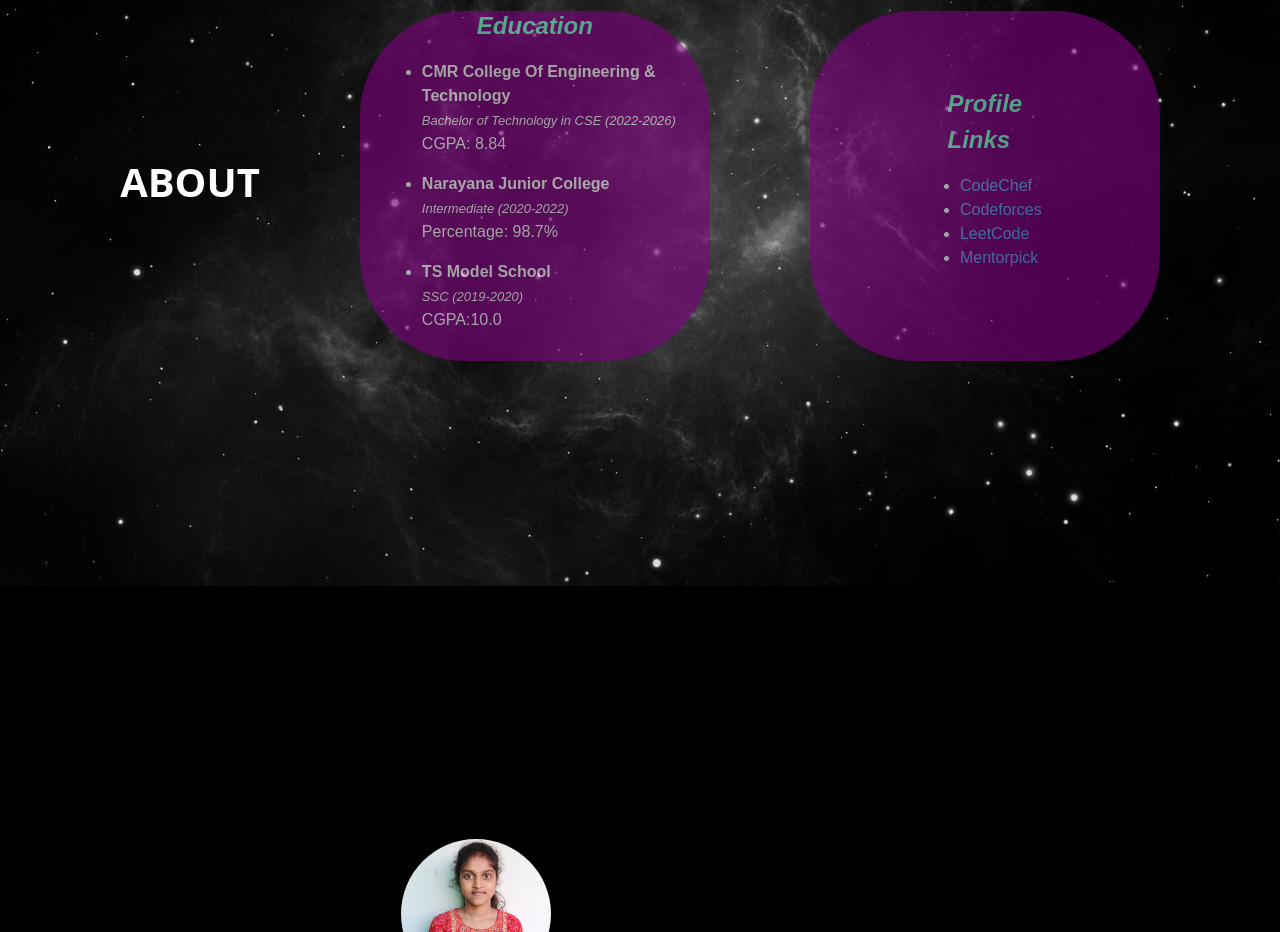
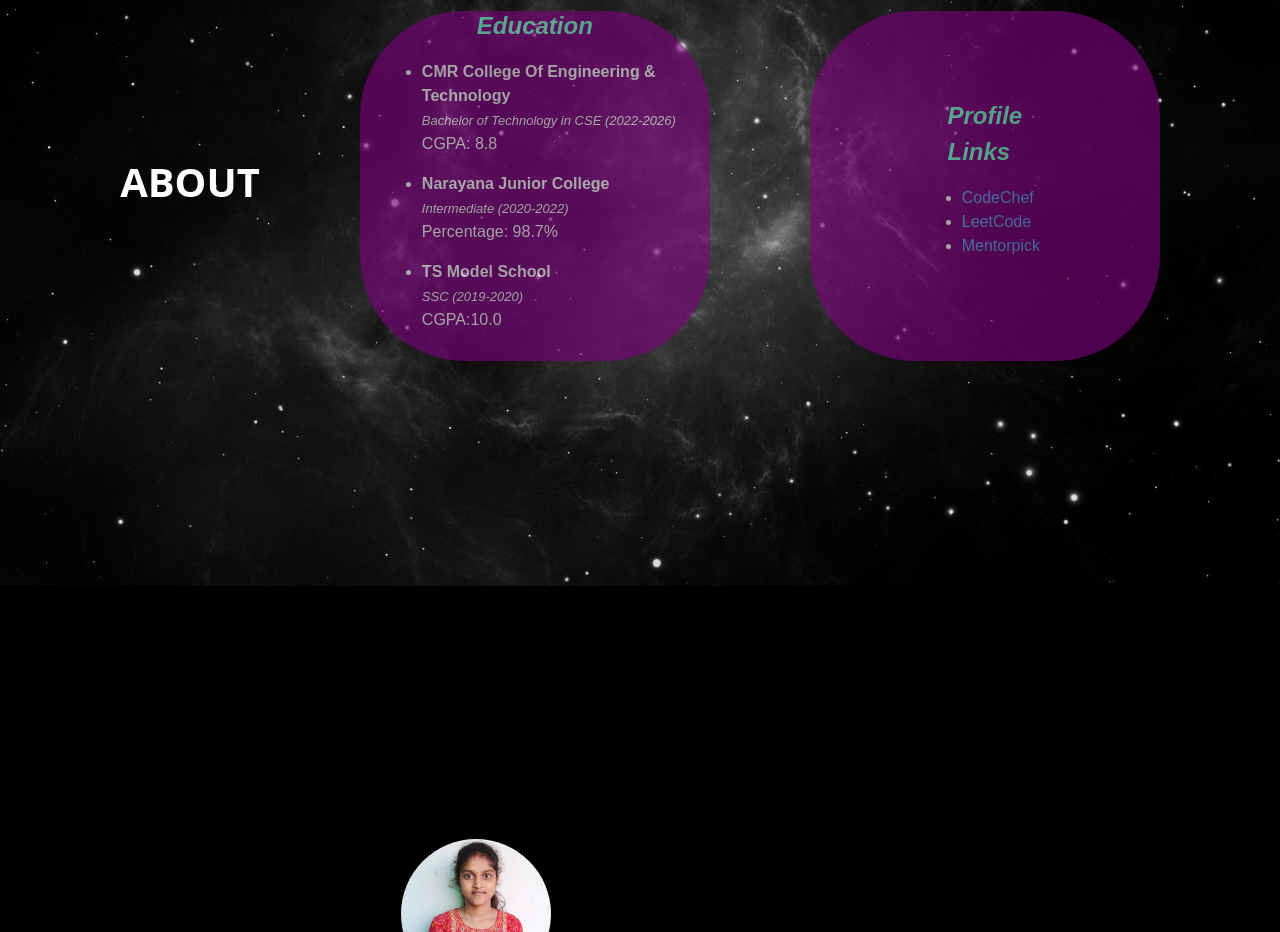
Before and after one commit to sameera776/Portfolio-website, a plain HTML site: page index.html in a window 1280 px wide. Shown: the part 2614-3546 px from the top of the page. Drawn offline with nearby package versions, Linux system fonts and the light colour scheme; a web font is replaced by a local one.

Commit message:
Update index.html

```diff
--- a/index.html
+++ b/index.html
@@ -95,7 +95,7 @@
                     <li>DSA</li>
                     <li>Oops</li>
                     <li>OS</li>
-                    <li>DBMS</li>
+                    <li>Networking</li>
                 </ul>
             </div>
         </div>
@@ -134,7 +134,7 @@
                 <li>
                     <b>CMR College Of Engineering & Technology</b><br>
                     <i style="font-size: small;">Bachelor of Technology in CSE (2022-2026)</i>
-                    <p>CGPA: 8.84</p>
+                    <p>CGPA: 8.8</p>
                 </li>
                 <li>
                     <b>Narayana Junior College</b><br>
@@ -154,9 +154,7 @@
                 <li>
                     <a href="https://www.codechef.com/users/vemulasameera5">CodeChef</a>
                 </li>
-                <li>
-                    <a href="https://codeforces.com/profile/vemulasameera5">Codeforces</a>
-                </li>
+
                 <li>
                     <a href="https://leetcode.com/u/SAMEERA_VEMULA/">LeetCode</a>
                 </li>
```
